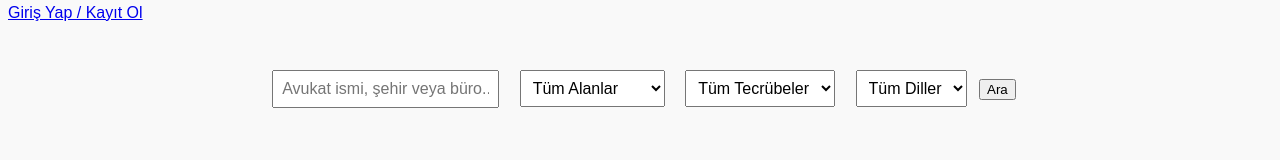
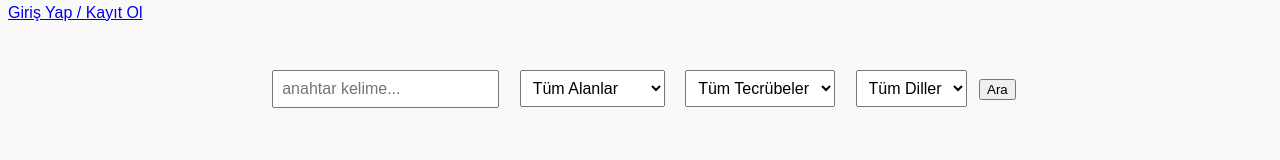
Before and after one commit to ArdaTrkmnoglu/Projects, a plain HTML site: page index.html in a window 1280 px wide. Shown: the part 152-312 px from the top of the page. Drawn offline with Linux system fonts and the light colour scheme.

Commit message:
Search field placeholder updated

```diff
--- a/index.html
+++ b/index.html
@@ -73,7 +73,7 @@
   </div>
 
   <div class="search-container">
-    <input type="text" id="searchInput" placeholder="Avukat ismi, şehir veya büro...">
+    <input type="text" id="searchInput" placeholder="anahtar kelime...">
     <select id="fieldSelect">
       <option value="">Tüm Alanlar</option>
       <option value="Ceza Hukuku">Ceza Hukuku</option>
```
